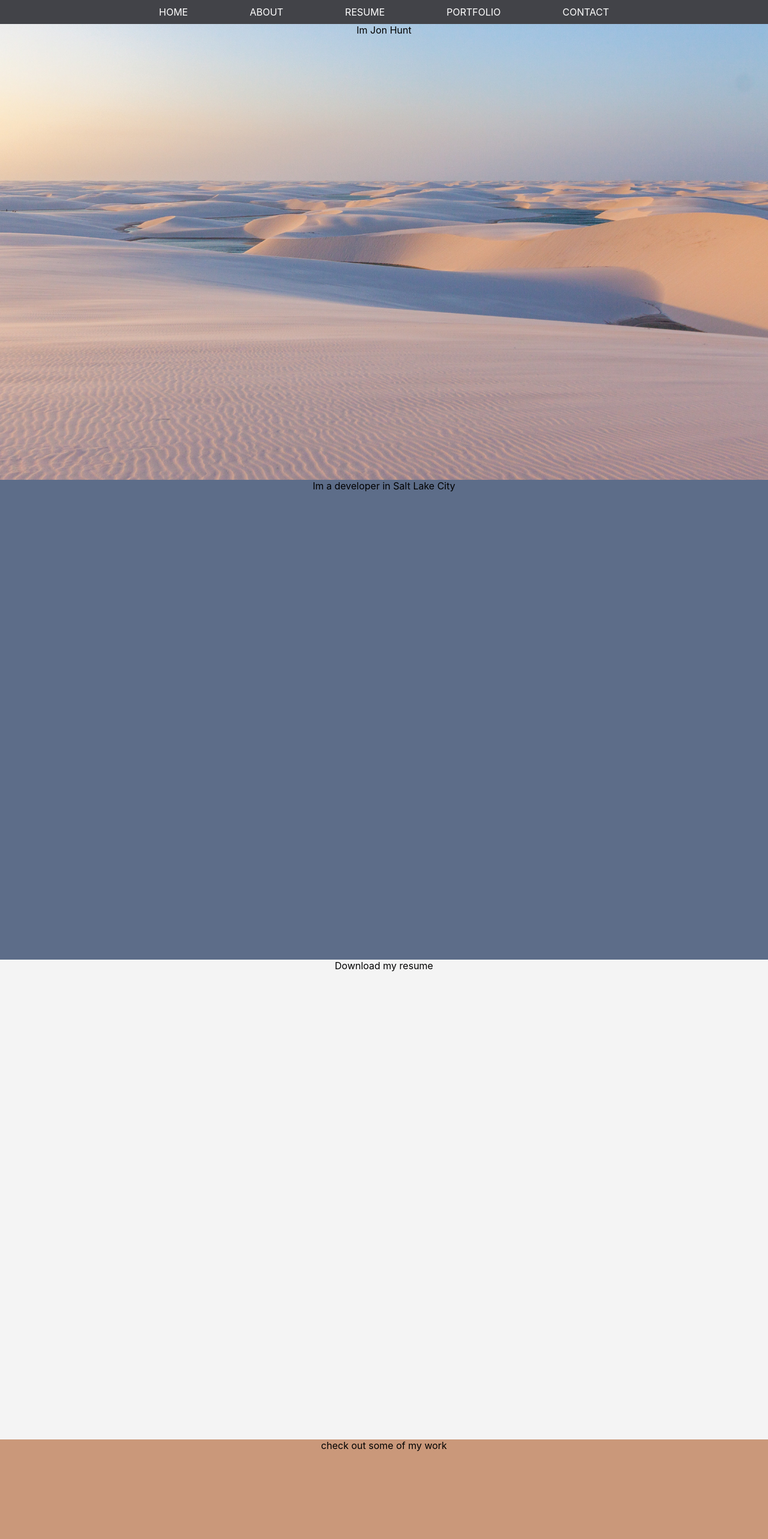
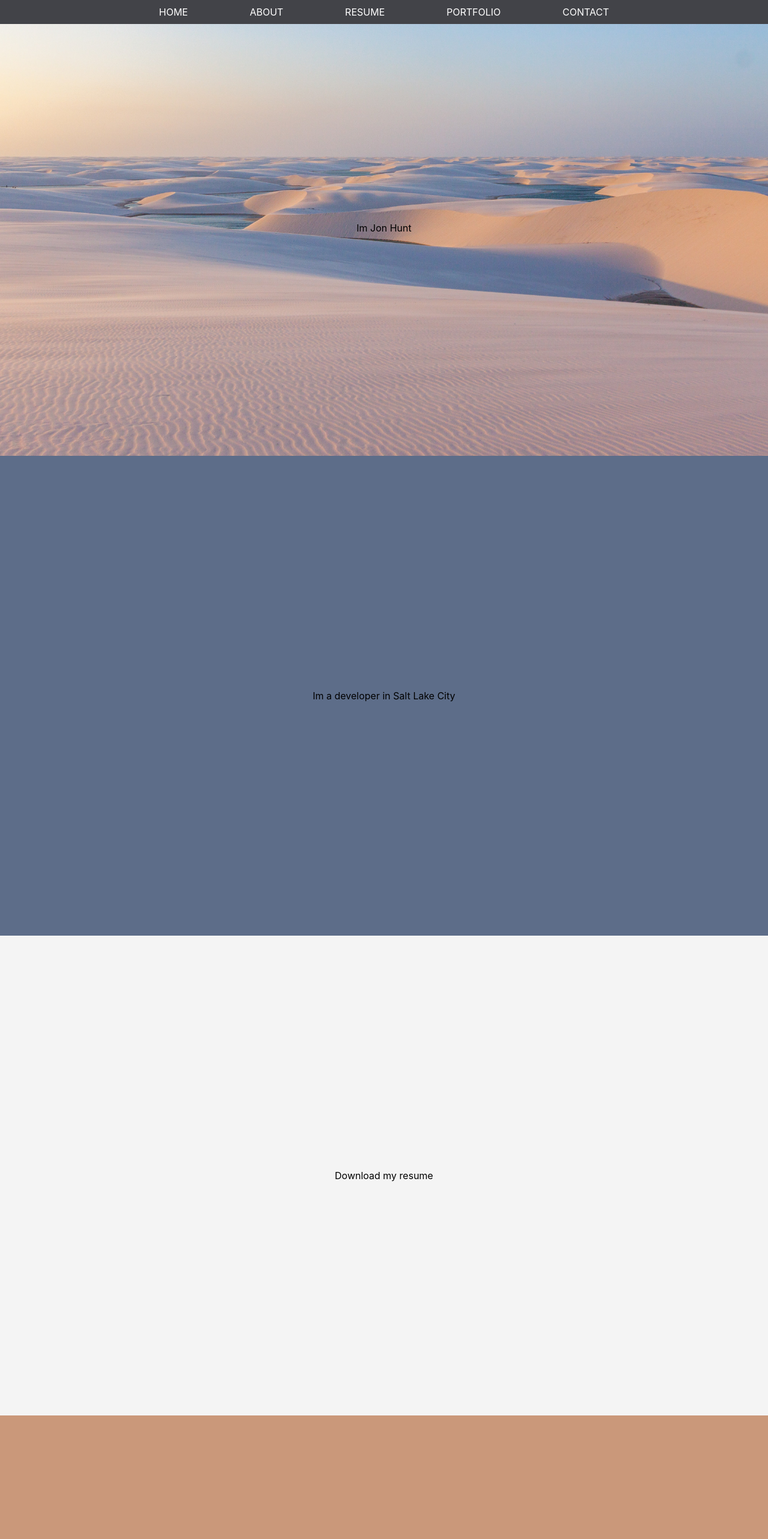
Before and after one commit to huntj0n/p_1.0.1, a React (Create React App) app: page / in a window 1280 px wide. Shown: the top 2566 px of the page at 60% size. Built offline with nearby package versions, Linux system fonts and the light colour scheme.

Commit message:
fixed nav bug

```diff
--- a/package.json
+++ b/package.json
@@ -8,6 +8,7 @@
     "@testing-library/jest-dom": "^4.2.4",
     "@testing-library/react": "^9.5.0",
     "@testing-library/user-event": "^7.2.1",
+    "npm": "^6.14.8",
     "react": "^16.13.1",
     "react-dom": "^16.13.1",
     "react-scripts": "3.4.3"
--- a/src/Components/About.css
+++ b/src/Components/About.css
@@ -2,4 +2,7 @@
     height: 100vh;
     width: 100vw;
     background-color: #5d6d89;
+    display: flex;
+    align-items: center;
+    justify-content: center;
 }
--- a/src/Components/Contact.css
+++ b/src/Components/Contact.css
@@ -2,4 +2,7 @@
     height: 100vh;
     width: 100vw;
     background-color: #D37462;
+    display: flex;
+    align-items: center;
+    justify-content: center;
 }
--- a/src/Components/Footer.css
+++ b/src/Components/Footer.css
@@ -3,4 +3,7 @@
     width: 100vw;
     background-color: #424348;
     color: #f4f4f4;
+    display: flex;
+    align-items: center;
+    justify-content: center;
 }
--- a/src/Components/Header.css
+++ b/src/Components/Header.css
@@ -6,7 +6,7 @@
     align-items: center;
     justify-content: space-between;
     background-color: #424348;
-    position: sticky;
+    position: fixed;
 }
 
 .mobile__btn {
--- a/src/Components/Home.css
+++ b/src/Components/Home.css
@@ -4,4 +4,7 @@
     background-image: url('../img/roi-dimor-SidputyP-eE-unsplash.jpg');
     background-size: cover;
     background-position: center center;
+    display: flex;
+    align-items: center;
+    justify-content: center;
 }
--- a/src/Components/Portfolio.css
+++ b/src/Components/Portfolio.css
@@ -2,4 +2,7 @@
     height: 100vh;
     width: 100vw;
     background-color: #ca987a;
+    display: flex;
+    align-items: center;
+    justify-content: center;
 }
--- a/src/Components/Resume.css
+++ b/src/Components/Resume.css
@@ -2,4 +2,7 @@
     height: 100vh;
     width: 100vw;
     background-color: #f4f4f4;
+    display: flex;
+    align-items: center;
+    justify-content: center;
 }
```
Also changed, not shown: 1 other file (tests, documents, lock files or other folders).
